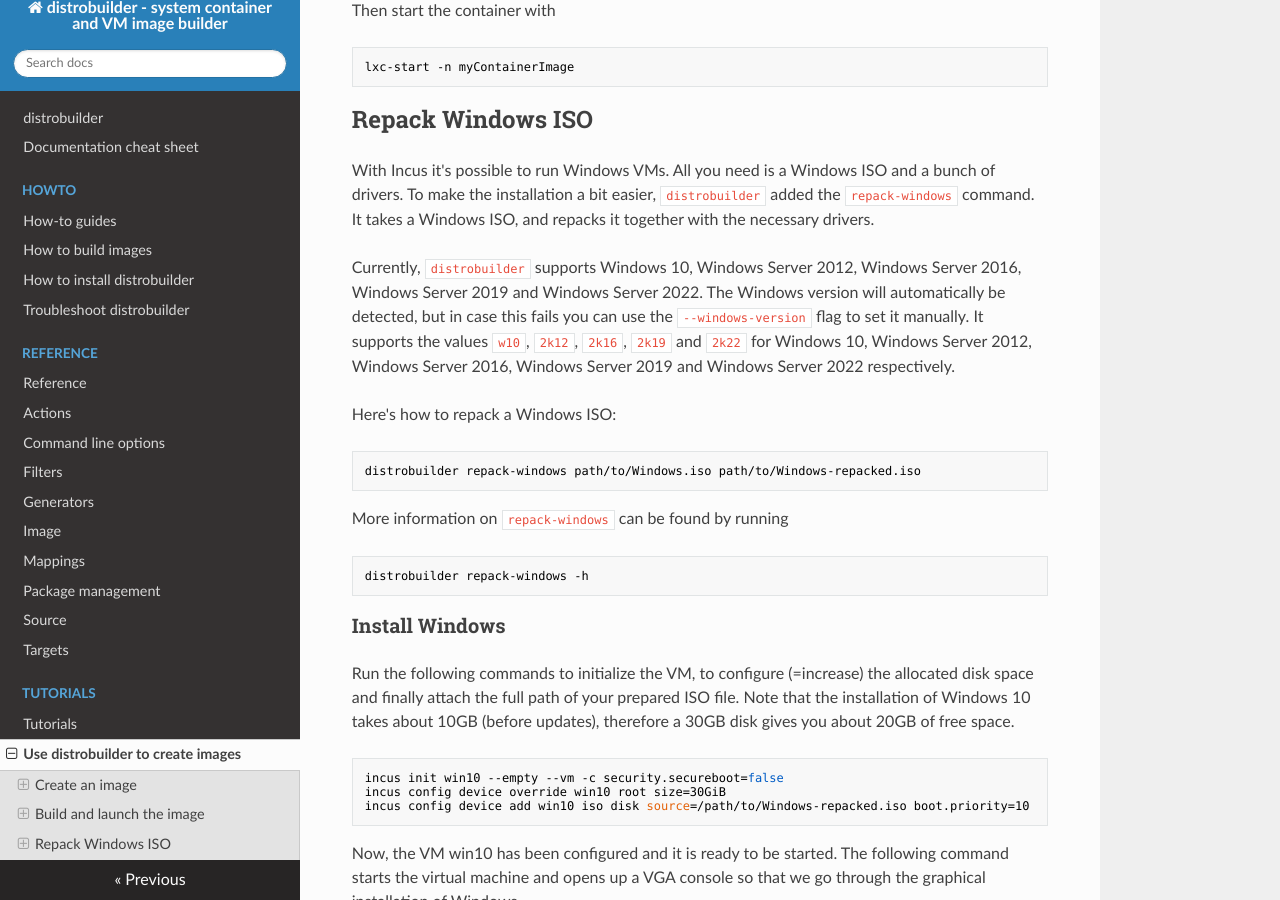
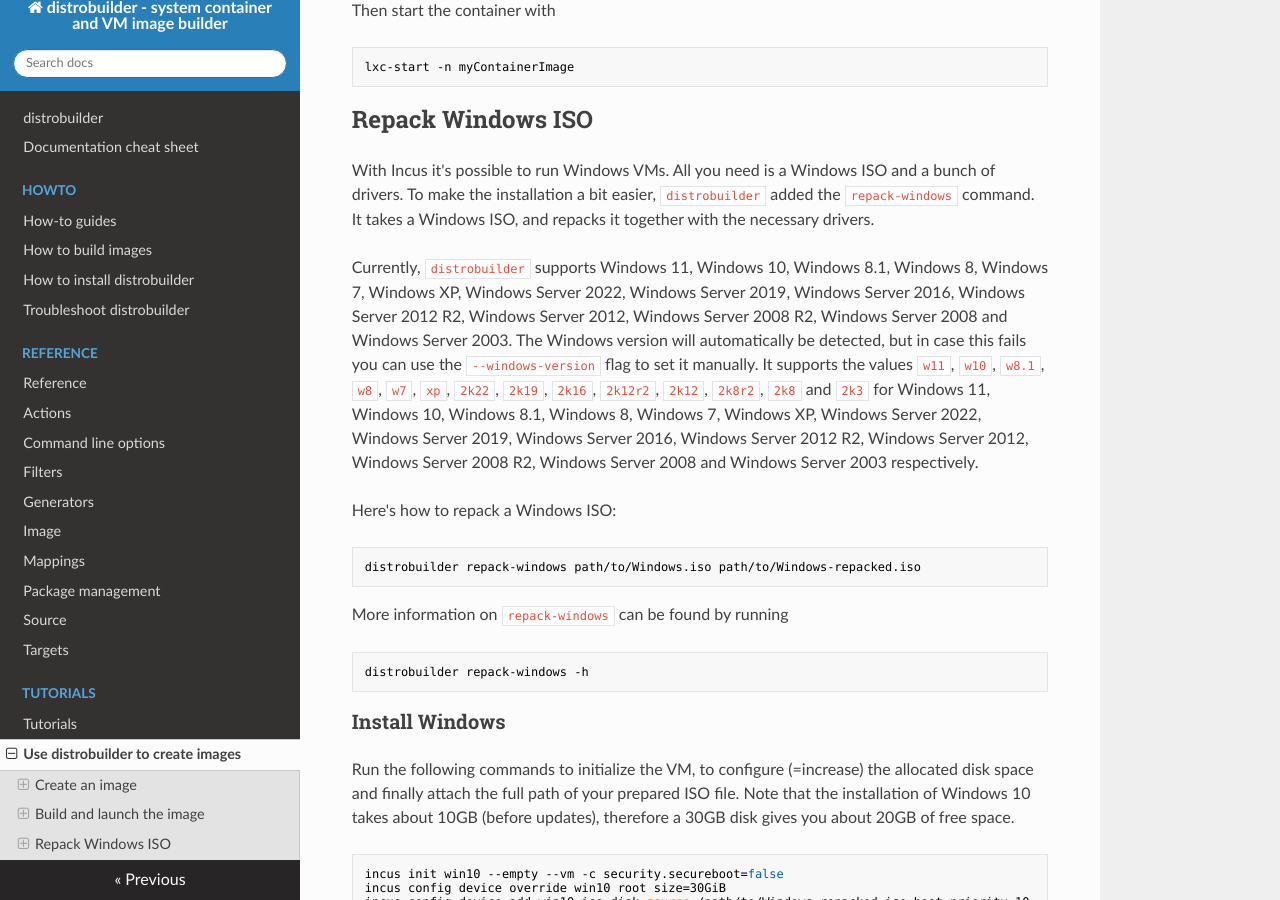
Before and after one commit to lxc/distrobuilder, an MkDocs documentation site: the page built from doc/tutorials/use.md, in a window 1280 px wide and 900 px high, scrolled down 3144 px. Built offline with MkDocs 1.6.1, drawn with Linux system fonts in a browser that asks for light colours; nearby versions of some CDN libraries.

Commit message:
docs: update supported Windows versions list
Signed-off-by: Ruihua Wen <spiffyeight77@gmail.com>

```diff
--- a/doc/tutorials/use.md
+++ b/doc/tutorials/use.md
@@ -156,7 +156,7 @@ lxc-start -n myContainerImage
 With Incus it's possible to run Windows VMs. All you need is a Windows ISO and a bunch of drivers.
 To make the installation a bit easier, `distrobuilder` added the `repack-windows` command. It takes a Windows ISO, and repacks it together with the necessary drivers.
 
-Currently, `distrobuilder` supports Windows 10, Windows Server 2012, Windows Server 2016, Windows Server 2019 and Windows Server 2022. The Windows version will automatically be detected, but in case this fails you can use the `--windows-version` flag to set it manually. It supports the values `w10`, `2k12`, `2k16`, `2k19` and `2k22` for Windows 10, Windows Server 2012, Windows Server 2016, Windows Server 2019 and Windows Server 2022 respectively.
+Currently, `distrobuilder` supports Windows 11, Windows 10, Windows 8.1, Windows 8, Windows 7, Windows XP, Windows Server 2022, Windows Server 2019, Windows Server 2016, Windows Server 2012 R2, Windows Server 2012, Windows Server 2008 R2, Windows Server 2008 and Windows Server 2003. The Windows version will automatically be detected, but in case this fails you can use the `--windows-version` flag to set it manually. It supports the values `w11`, `w10`, `w8.1`, `w8`, `w7`, `xp`, `2k22`, `2k19`, `2k16`, `2k12r2`, `2k12`, `2k8r2`, `2k8` and `2k3` for Windows 11, Windows 10, Windows 8.1, Windows 8, Windows 7, Windows XP, Windows Server 2022, Windows Server 2019, Windows Server 2016, Windows Server 2012 R2, Windows Server 2012, Windows Server 2008 R2, Windows Server 2008 and Windows Server 2003 respectively.
 
 Here's how to repack a Windows ISO:
 
```
